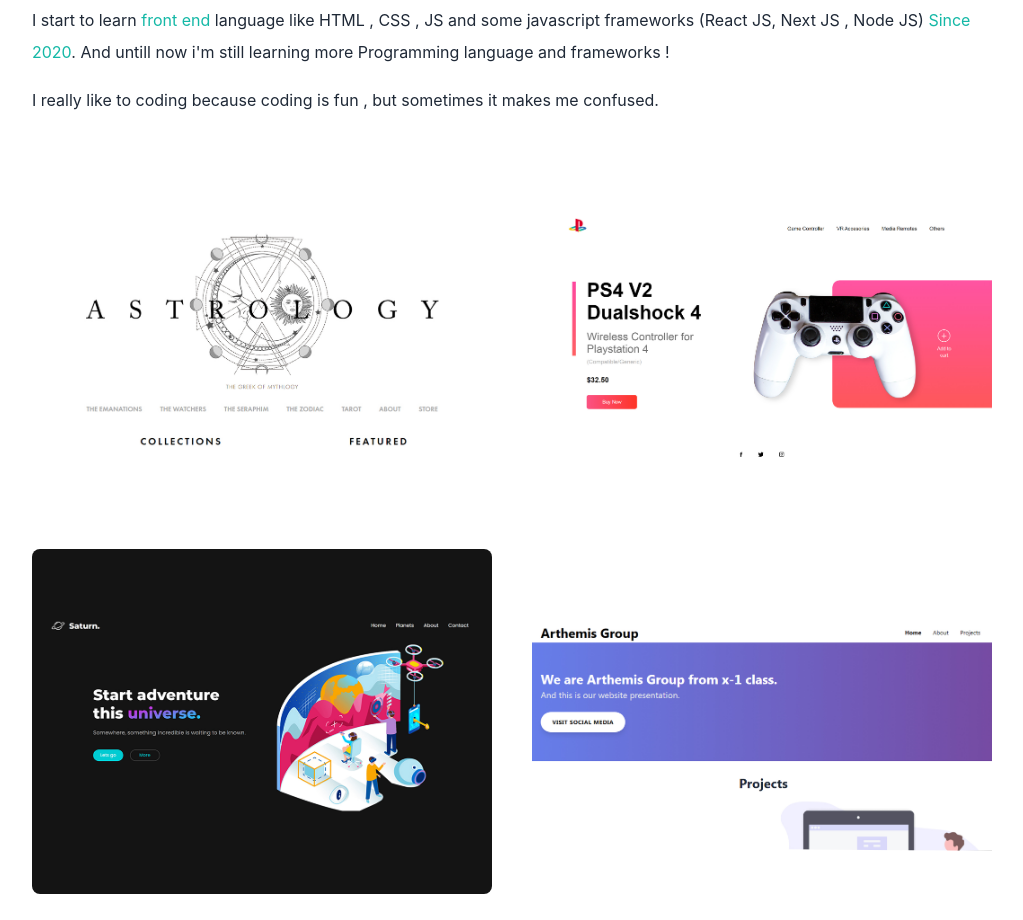
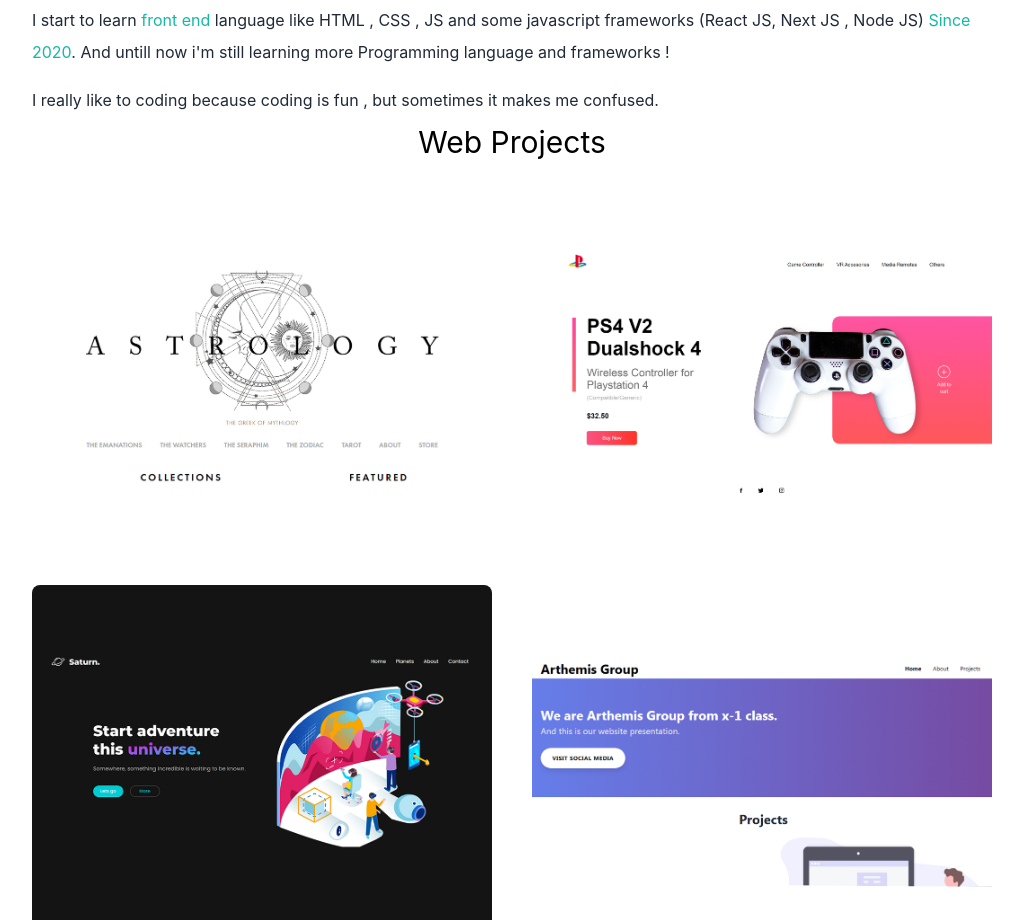
Before and after one commit to Dxlgnds/portofolio-nextjs, a Next.js app: page / in a window 1280 px wide. Shown: the part 1760-2680 px from the top of the page, without its empty margins (128-1151 px from the left). Built offline with nearby package versions, Linux system fonts and the light colour scheme.

Commit message:
Update index.js

```diff
--- a/pages/index.js
+++ b/pages/index.js
@@ -24,7 +24,7 @@
         <link rel="icon" href="/favicon.ico" />
       </Head>
 
-      <main className="bg-white px-10 dark:bg-gray-900 md:px-20 lg:px-40">
+      <main className="bg-white px-10 dark:bg-gray-900 md:px-20 lg:px-40 scroll-smooth">
         <section className="min-h-screen">
           <nav className="py-10 mb-12 flex justify-between dark:text-white">
             <h1 className="text-black text-2xl font-burtons dark:text-white">dinannn</h1>
@@ -115,6 +115,8 @@
 
         </div>
 
+        <h3 className="text-3xl text-center dark:text-white">Web Projects</h3>
+
         <div className="flex flex-col gap-10 py-10 lg:flex-row lg:flex-wrap">
 
         <div className="basis-1/3 flex-1">
```
